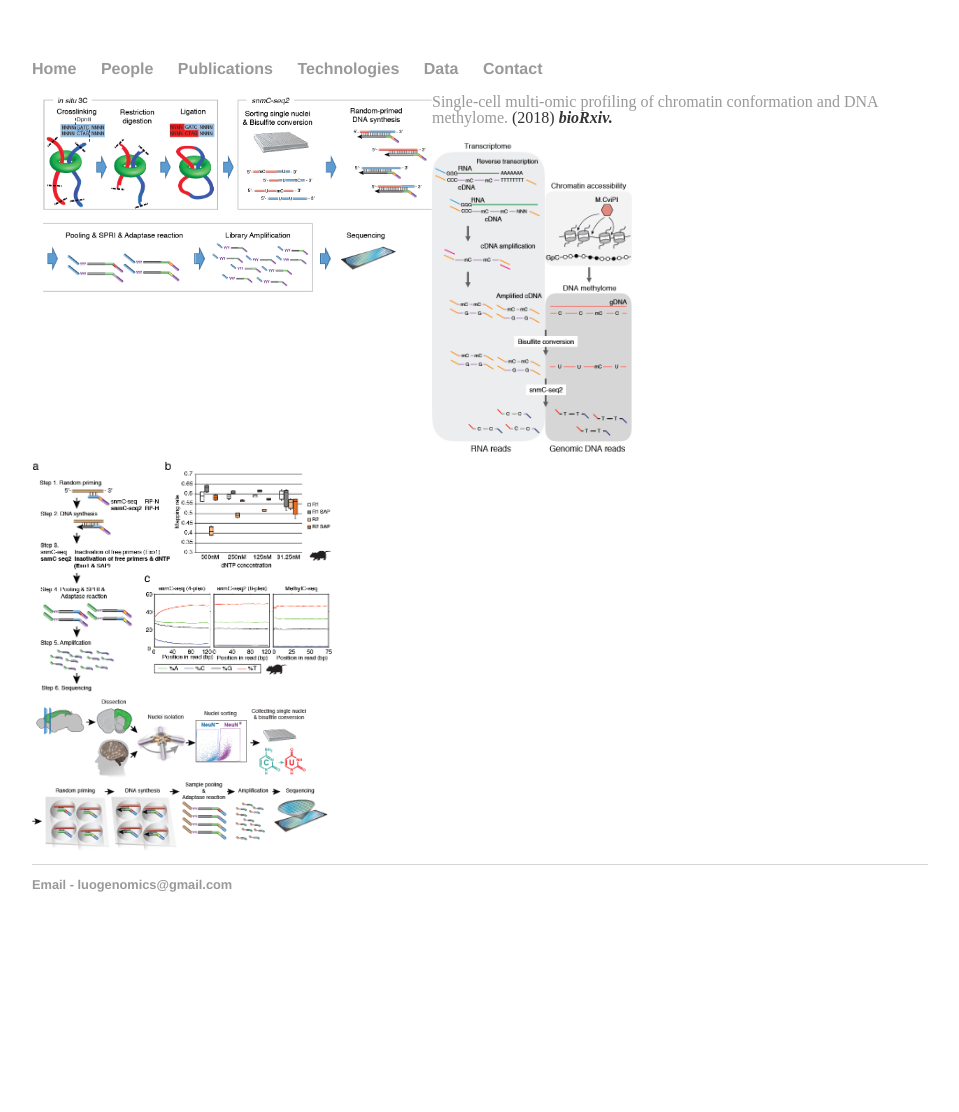
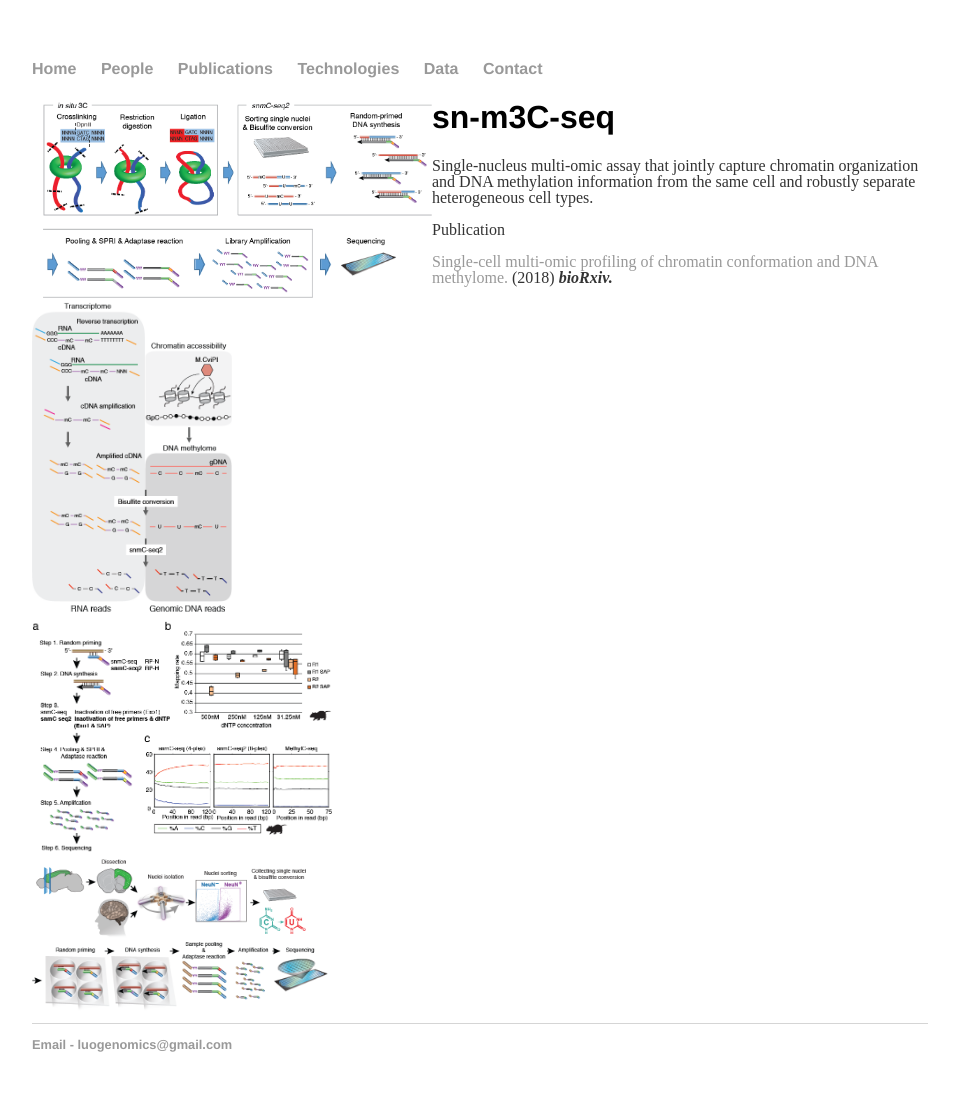
Before and after one commit to luogenomics/luogenomics.github.io, a Jekyll site: the page built from technologies/index.html, in a window 1280 px wide. Shown: the whole page, without its empty margins (160-1119 px from the left). Built offline with Jekyll 4.4.1, drawn with Linux system fonts in a browser that asks for light colours; before the commit the page ends 952 px from its top, so only the background shows below that.

Commit message:
Update index.html

```diff
--- a/technologies/index.html
+++ b/technologies/index.html
@@ -6,6 +6,9 @@ title: Luo Lab Technologies
   <a class="pull-left" href="">
     <img width=400 class="media-object" src="m3C-seq.png" >
   </a>
+  <h1> sn-m3C-seq </h1>
+  <p> Single-nucleus multi-omic assay that jointly capture chromatin organization and DNA methylation information from the same cell and robustly separate heterogeneous cell types. </p>
+  <p> Publication </p>
   <p><a href="https://www.biorxiv.org/content/10.1101/503235v1" target="_blank">Single-cell multi-omic profiling of chromatin conformation and DNA methylome. </a> (2018) <strong><em>bioRxiv.</strong></em></p>
 
 </div>
```
